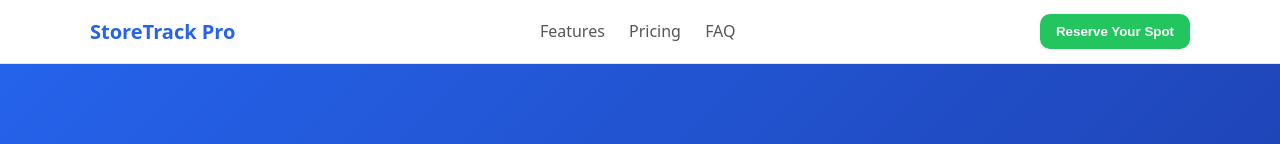
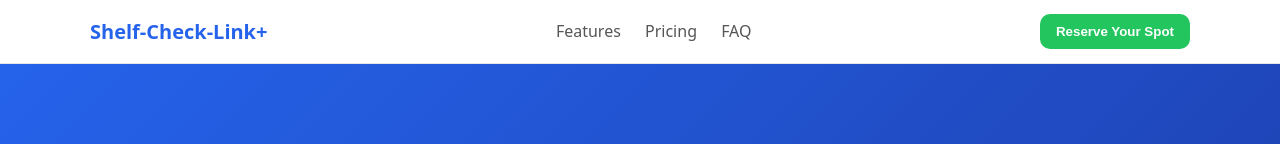
Before and after one commit to djw118-lgtm/Shelf-Check-Link-Plus, a plain HTML site: page index.html in a window 1280 px wide. Shown: the top 144 px of the page. Drawn offline with Linux system fonts and the light colour scheme.

Commit message:
Update index.html

```diff
--- a/index.html
+++ b/index.html
@@ -10,7 +10,7 @@
   <!-- Sticky Header -->
   <header class="site-header">
     <div class="container header-inner">
-      <div class="brand">StoreTrack Pro</div>
+      <div class="brand">Shelf-Check-Link+</div>
       <nav class="nav">
         <a href="#features">Features</a>
         <a href="#pricing">Pricing</a>
```
